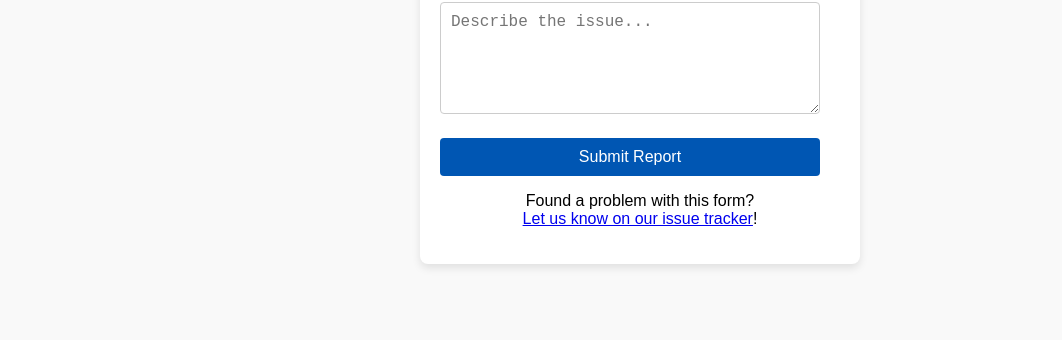
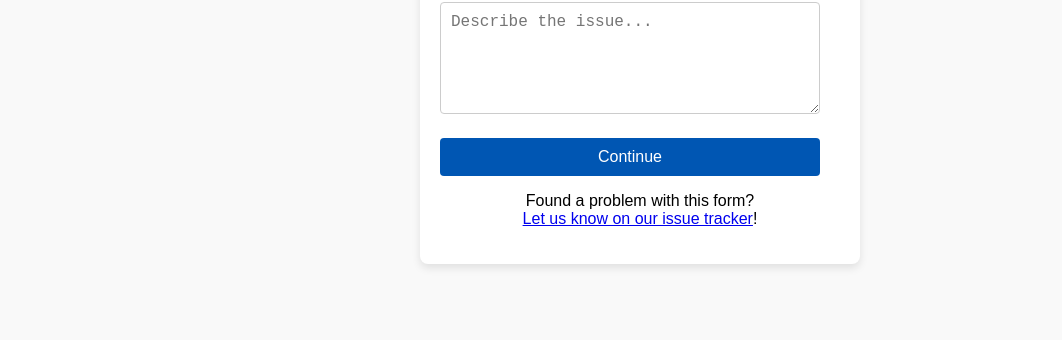
Before and after one commit to CampusPulse/suggest, a Jekyll site: the page built from button.html, in a window 1280 px wide. Shown: the part 452-792 px from the top of the page, without its empty margins (0-1062 px from the left). Built offline with Jekyll 4.4.1, drawn with Linux system fonts in a browser that asks for light colours; some of the changed lines change nothing that is shown.

Commit message:
migrate to a templated form start and form end system

```diff
--- /dev/null
+++ b/_includes/form_end.html
@@ -0,0 +1,17 @@
+
+{%- comment -%} this file contains the logic for sending the form data different places based on the mode {%- endcomment -%}
+
+{% case template.method %}
+	{% when "assisted-combined" %}
+	{%- comment -%} TODO: add more here for the automated and direct submission modes {%- endcomment -%}
+	{% else %}
+		{% assign submitButtonTitle = "Continue" %}
+{% endcase %}
+
+
+{% if template.method == "assisted-condensed" %}
+	<input type="hidden" name="_condense_except" value="{{ template.condense_except }}">
+{% endif %}
+	<button type="submit">{{ submitButtonTitle }}</button>
+	{% include form_issues.html %}
+</form>
--- /dev/null
+++ b/_includes/form_start.html
@@ -0,0 +1,18 @@
+{%- comment -%} this file contains the logic for sending the form data different places based on the mode {%- endcomment -%}
+
+{%- comment -%} default value {%- endcomment -%}
+
+
+
+{% case template.method %}
+  {% when "assisted", "assisted-combined" %}
+	{% assign action = "/summary.html" %}
+	{% assign method = "get" %}
+  {% else %}
+	{% assign action = "/summary.html" %}
+	{% assign method = "get" %}
+{% endcase %}
+
+
+
+<form action="{{ action }}" method="{{ method }}">
--- a/button.html
+++ b/button.html
@@ -13,10 +13,13 @@
     value: Automated Accessible Door Operator
   - name: room
     value: Not provided
+
+submit_method: assisted
+#condense_except:
 ---
 
 <h1>{{page.title}}</h1>
-<form action="/summary.html" method="get">
+{% include form_start.html method=page.submit_method %}
 	<label for="name">Your Name</label>
 	<input type="text" id="name" name="name" required placeholder="Enter your name">
 
@@ -39,9 +42,7 @@
 		<input type="hidden" name="{{ item.name }}" value="{{ item.value }}">
 	{% endfor %}
 	<!-- TODO: submit building name too -->
-	<button type="submit">Submit Report</button>
-	{% include form_issues.html %}
-</form>
+	{% include form_end.html %}
 
 <script>
 	// Load buildings from JSON
```
